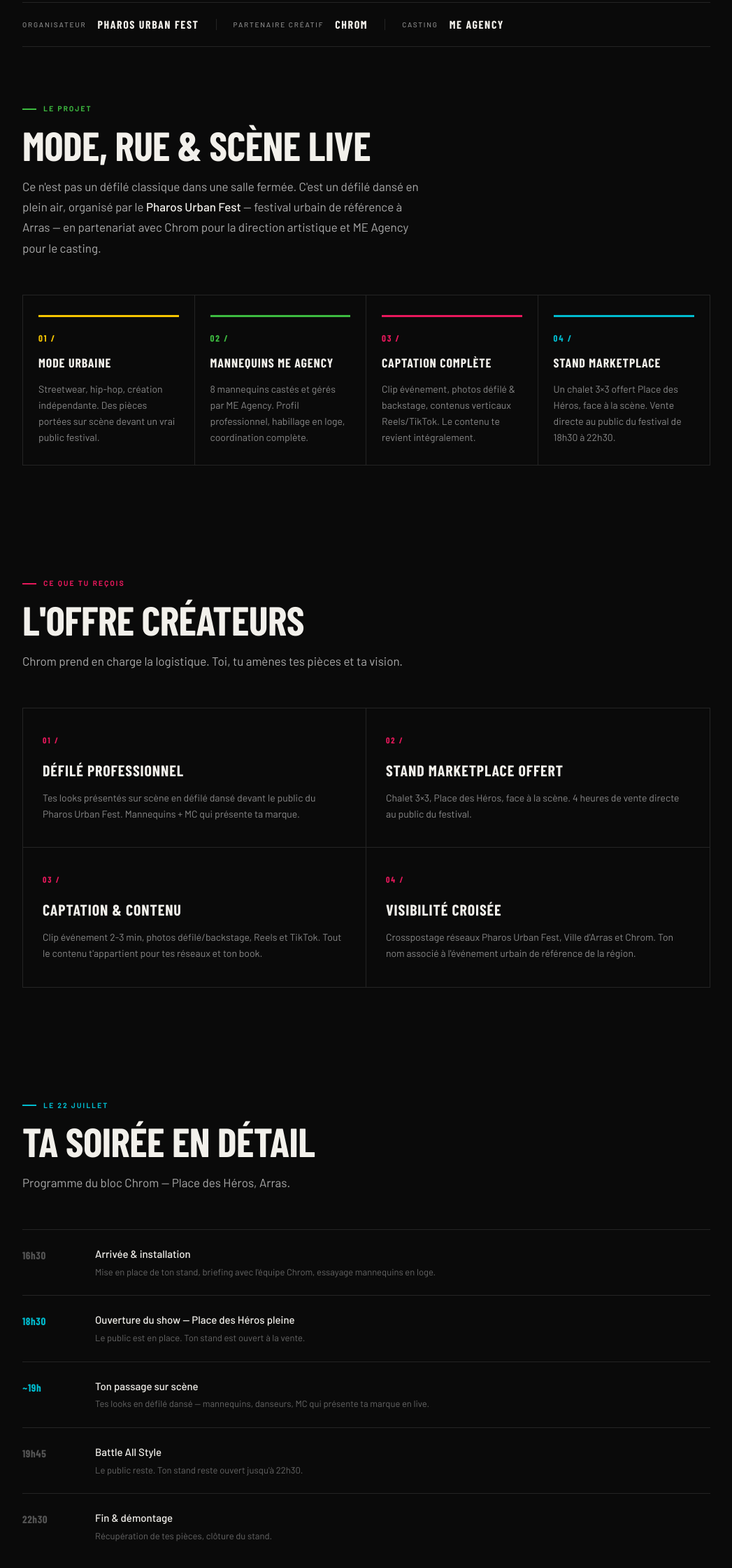
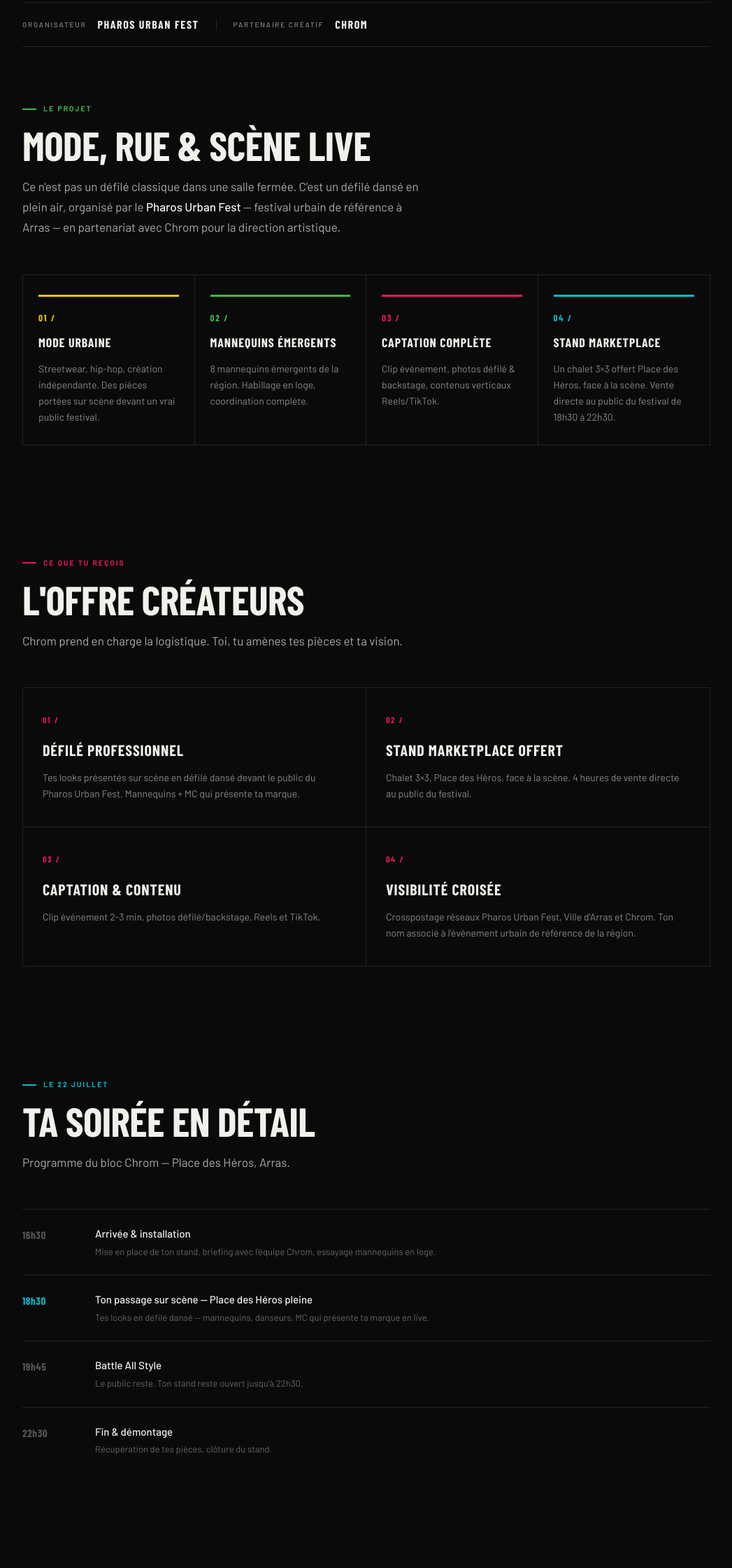
Before and after one commit to Digitalchrome/pharos-urban-fest, a website: page index.html in a window 1280 px wide. Shown: the part 990-3230 px from the top of the page at 70% size, without its empty margins (116-1163 px from the left). Drawn offline with nearby package versions, Linux system fonts and the light colour scheme; a web font is replaced by a local one.

Commit message:
Remove ME Agency mentions, fix show time to 18h30, clean up content ownership copy
Co-Authored-By: Claude Sonnet 4.6 <noreply@anthropic.com>

```diff
--- a/index.html
+++ b/index.html
@@ -484,9 +484,6 @@
     <span class="pb-sep"></span>
     <span class="pb-label">Partenaire créatif</span>
     <span class="pb-name">Chrom</span>
-    <span class="pb-sep"></span>
-    <span class="pb-label">Casting</span>
-    <span class="pb-name">ME Agency</span>
   </div>
 </div>
 
@@ -496,7 +493,7 @@
     <p class="s-label green">Le projet</p>
     <h2>Mode, rue & scène live</h2>
     <p class="s-intro">
-      Ce n'est pas un défilé classique dans une salle fermée. C'est un défilé dansé en plein air, organisé par le <strong>Pharos Urban Fest</strong> — festival urbain de référence à Arras — en partenariat avec Chrom pour la direction artistique et ME Agency pour le casting.
+      Ce n'est pas un défilé classique dans une salle fermée. C'est un défilé dansé en plein air, organisé par le <strong>Pharos Urban Fest</strong> — festival urbain de référence à Arras — en partenariat avec Chrom pour la direction artistique.
     </p>
     <div class="concept-grid">
       <div class="concept-card">
@@ -508,14 +505,14 @@
       <div class="concept-card">
         <div class="card-accent-bar g"></div>
         <div class="card-num g">02 /</div>
-        <h3>Mannequins ME Agency</h3>
-        <p>8 mannequins castés et gérés par ME Agency. Profil professionnel, habillage en loge, coordination complète.</p>
+        <h3>Mannequins émergents</h3>
+        <p>8 mannequins émergents de la région. Habillage en loge, coordination complète.</p>
       </div>
       <div class="concept-card">
         <div class="card-accent-bar p"></div>
         <div class="card-num p">03 /</div>
         <h3>Captation complète</h3>
-        <p>Clip événement, photos défilé & backstage, contenus verticaux Reels/TikTok. Le contenu te revient intégralement.</p>
+        <p>Clip événement, photos défilé & backstage, contenus verticaux Reels/TikTok.</p>
       </div>
       <div class="concept-card">
         <div class="card-accent-bar c"></div>
@@ -547,7 +544,7 @@
       <div class="offre-item">
         <div class="offre-num">03 /</div>
         <h3>Captation & contenu</h3>
-        <p>Clip événement 2-3 min, photos défilé/backstage, Reels et TikTok. Tout le contenu t'appartient pour tes réseaux et ton book.</p>
+        <p>Clip événement 2-3 min, photos défilé/backstage, Reels et TikTok.</p>
       </div>
       <div class="offre-item">
         <div class="offre-num">04 /</div>
@@ -575,14 +572,7 @@
       <div class="tl-item tl-highlight">
         <span class="tl-time">18h30</span>
         <div class="tl-content">
-          <h3>Ouverture du show — Place des Héros pleine</h3>
-          <p>Le public est en place. Ton stand est ouvert à la vente.</p>
-        </div>
-      </div>
-      <div class="tl-item tl-highlight">
-        <span class="tl-time">~19h</span>
-        <div class="tl-content">
-          <h3>Ton passage sur scène</h3>
+          <h3>Ton passage sur scène — Place des Héros pleine</h3>
           <p>Tes looks en défilé dansé — mannequins, danseurs, MC qui présente ta marque en live.</p>
         </div>
       </div>
```
